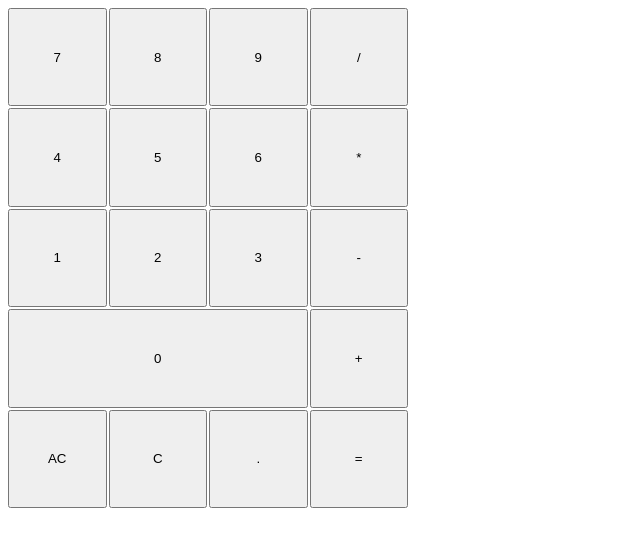
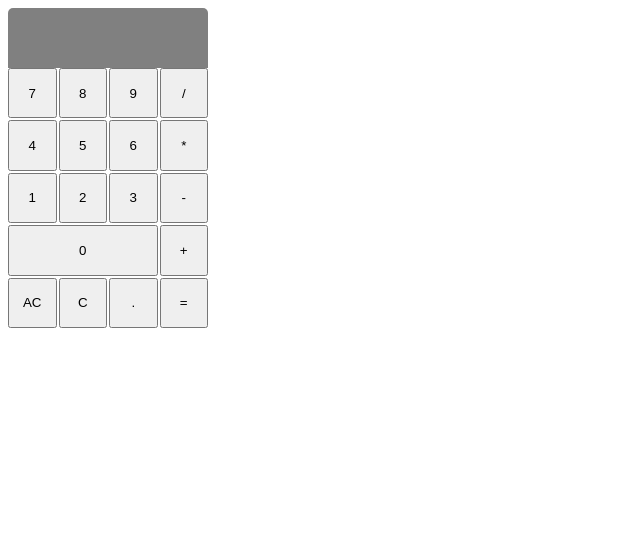
Before and after one commit to NAHammell/calculator, a plain HTML site: page index.html in a window 1280 px wide. Shown: the whole page, without its empty margins (0-640 px from the left). Drawn offline with Linux system fonts and the light colour scheme.

Commit message:
Add placeholder display style

```diff
--- a/style.css
+++ b/style.css
@@ -1,9 +1,16 @@
+#display {
+    width: 200px;
+    height: 60px;
+    background-color: gray;
+    border-radius: 5px 5px 0px 0px;
+}
+
 #buttons {
     display: grid;
     grid-template-columns: repeat(4, 1fr);
     grid-template-rows: repeat(5, 1fr);
-    width: 400px;
-    height: 500px;
+    width: 200px;
+    height: 260px;
     gap: 2px;
 }
 
```
